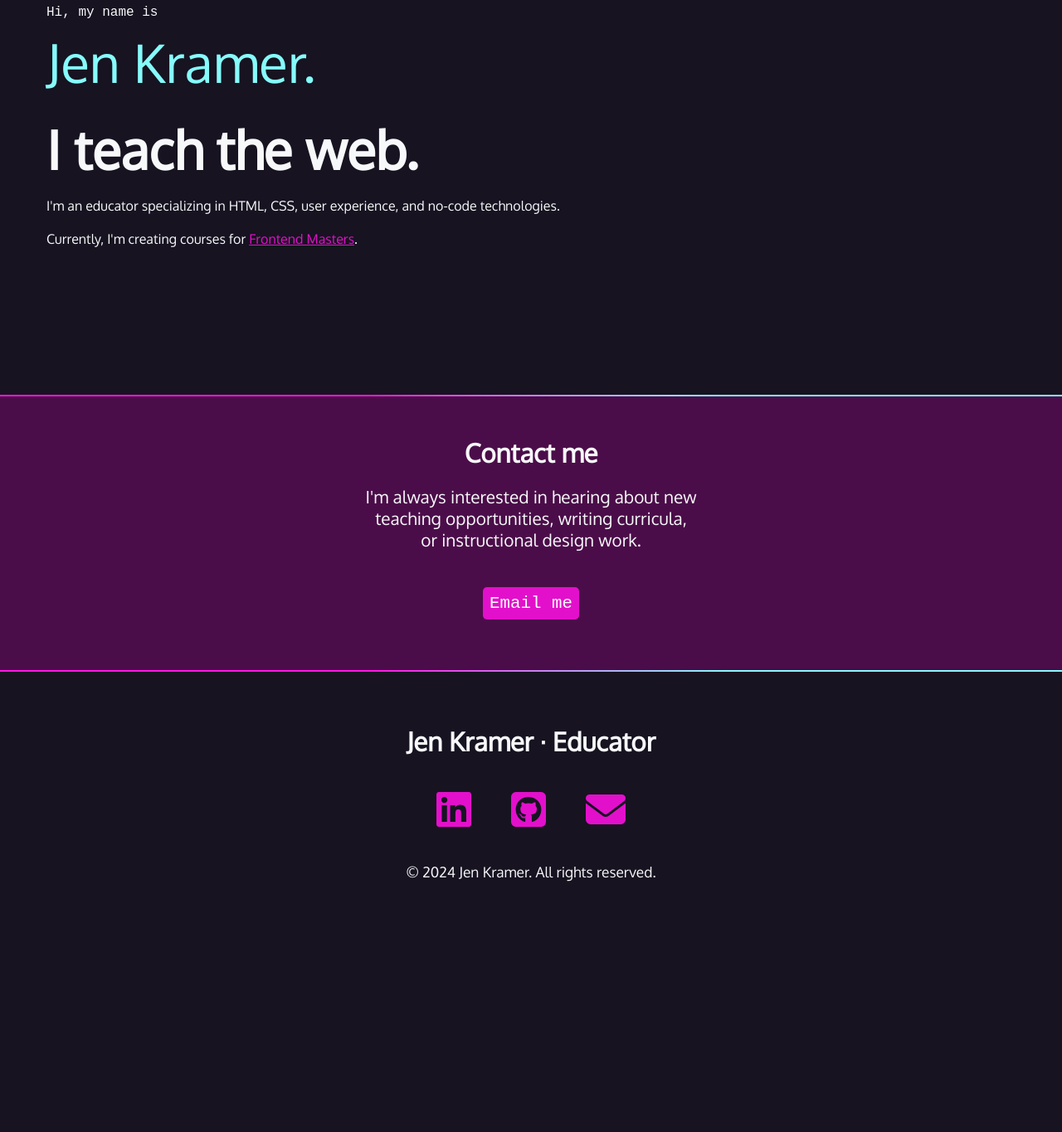
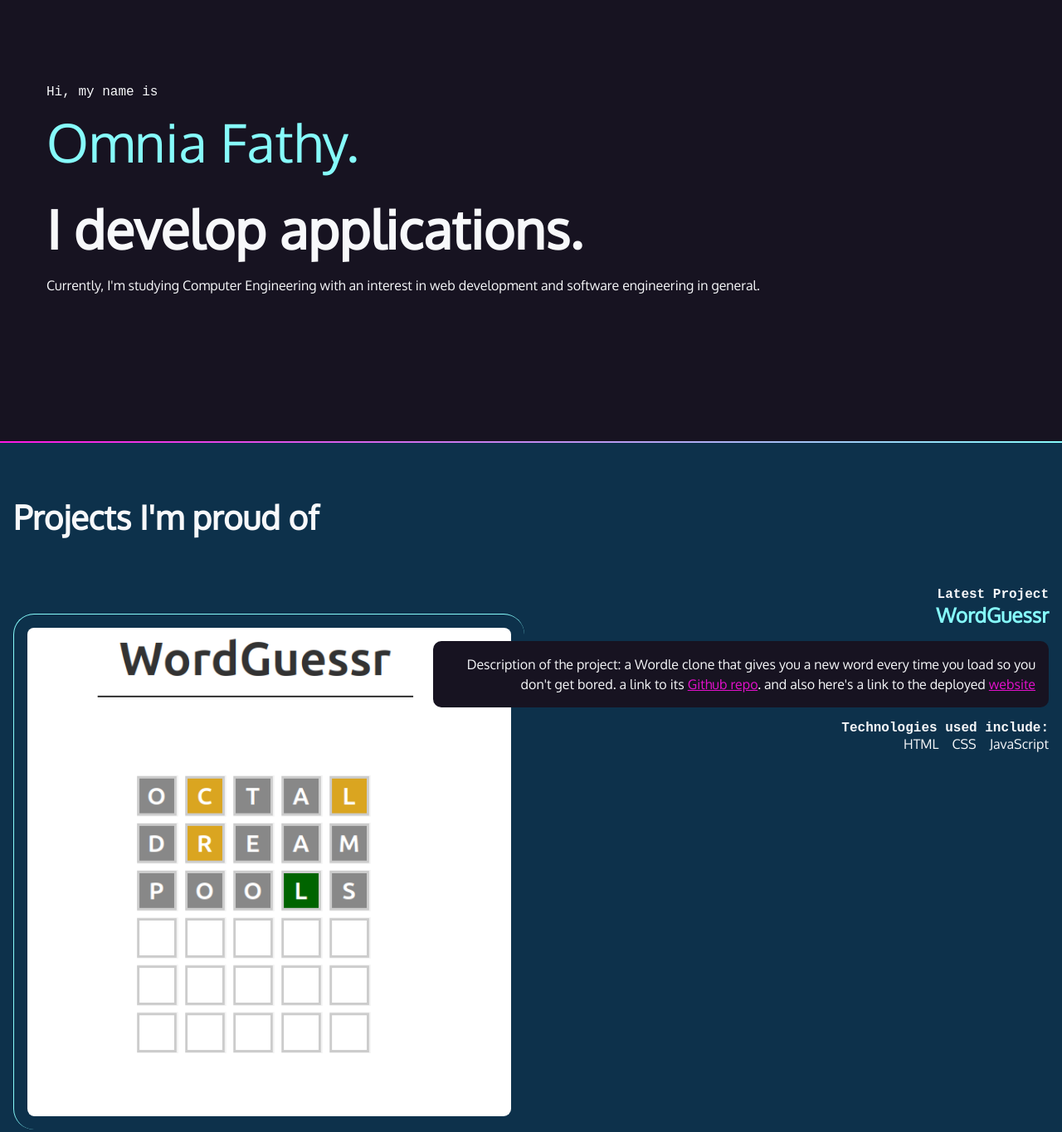
Before and after one commit to AGX18/Portfolio, a plain HTML site: page index.html in a window 1280 px wide. Shown: the part 144-1509 px from the top of the page at 83% size. Before the commit the page ends 1291 px from the top, so only its background shows below. Drawn offline with Linux system fonts and the light colour scheme; a web font is replaced by a local one.

Commit message:
added the projects section and finished the project.

```diff
--- a/css/style.css
+++ b/css/style.css
@@ -1,4 +1,7 @@
-/* variables declared here - these are the colors for our pages, as well as the font stacks and sizes. */
+/* This CSS was copied from our portfolio site at the end of chapter 4, from VSCode.
+
+variables declared here - these are the colors for our pages, as well as the font stacks and sizes. */
+
 :root {
   --black: #171321;
   --dkblue: #0d314b;
@@ -11,16 +14,21 @@
   --mono: "Oxygen mono", monospace;
   --sans: Oxygen, sans-serif;
 }
+
 /* border box model: https://css-tricks.com/box-sizing/ */
+
 html {
   box-sizing: border-box;
 }
+
 *,
 *::before,
 *::after {
   box-sizing: inherit;
 }
+
 /* generic styles for the page */
+
 body {
   padding: 0;
   margin: 0;
@@ -30,24 +38,12 @@ body {
   font-size: var(--font-size);
 }
 
-/* background color divs */
-.section-plum {
-  background-color: var(--plum);
-}
-.gradient {
-  background: linear-gradient(
-    90deg,
-    rgba(255, 23, 228, 1) 35%,
-    rgba(134, 251, 251, 1) 68%
-  );
-  height: 2px;
-}
-
 h1,
 h2,
 h3 {
   margin: 0;
 }
+
 a {
   color: var(--magenta);
 }
@@ -56,9 +52,35 @@ a:hover {
   color: var(--hotmag);
   text-decoration: none;
 }
+
+img {
+  width: 100%;
+}
+
+/* background color divs */
+
+.section-plum {
+  background-color: var(--plum);
+}
+
+.section-dkblue {
+  background-color: var(--dkblue);
+}
+
+.gradient {
+  background: linear-gradient(
+    90deg,
+    rgba(255, 23, 228, 1) 0%,
+    rgba(134, 251, 251, 1) 100%
+  );
+  height: 2px;
+}
+
 /* intro styles */
+
 #intro {
   padding: 4rem 1rem 10rem 1rem;
+  padding-bottom: 10rem;
   max-width: 1200px;
   margin: 0 auto;
 }
@@ -91,7 +113,7 @@ a:hover {
   width: 400px;
   text-align: center;
   margin: 0 auto;
-  padding: 3rem 0;
+  padding: 4rem 0;
 }
 
 #contact p:last-child {
@@ -99,10 +121,11 @@ a:hover {
 }
 
 /* navigation */
+
 nav {
   font-family: var(--mono);
   font-size: 80%;
-  padding: 1rem;
+  padding: 4rem 1rem;
 }
 
 nav h1 a {
@@ -119,18 +142,22 @@ nav ul {
   align-items: center;
   gap: 2rem;
 }
+
 nav li:first-child {
   flex-basis: 100%;
   text-align: center;
 }
+
 nav [class*="fa-"] {
   font-size: 150%;
   color: var(--aqua);
 }
+
 nav h1 [class*="fa-"] {
   font-size: 100%;
   color: var(--aqua);
 }
+
 nav a {
   color: white;
   text-decoration: none;
@@ -141,24 +168,28 @@ nav a:hover,
 nav [class*="fa-"]:hover {
   color: var(--magenta);
 }
+
 .button {
-  font-family: var(--mono);
-  text-decoration: none;
   background-color: var(--magenta);
   color: white;
   padding: 0.5rem;
   border-radius: 5px;
+  text-decoration: none;
+  font-family: var(--mono);
 }
 
 .button:hover {
   color: white;
   background-color: var(--hotmag);
 }
+
 /* footer section */
+
 footer {
   text-align: center;
   padding: 4rem 0;
 }
+
 footer ul {
   list-style-type: none;
   padding: 0;
@@ -169,6 +200,92 @@ footer ul {
   gap: 3rem;
   font-size: 3rem;
 }
+
+/* projects section */
+#projects {
+  padding: 4rem 1rem;
+}
+
+#projects h2 {
+  font-size: 2.5rem;
+  margin-bottom: calc(2.5rem * 1.5);
+}
+
+#projects h3 {
+  color: var(--aqua);
+}
+
+#projects h4 {
+  font-size: 1rem;
+  font-family: var(--mono);
+  margin: 0;
+}
+
+.black-box {
+  background-color: var(--black);
+  padding: 1rem;
+  border-radius: 10px;
+  color: var(--white);
+  font-size: 1rem;
+  line-height: 1.5;
+}
+
+#projects ul {
+  list-style-type: none;
+  padding: 0;
+  margin: 0;
+  display: flex;
+  flex-flwo: row wrap;
+  justify-content: flex-start;
+  gap: 1rem;
+  font-size: 1rem;
+}
+
+#projects img {
+  margin: 2rem 0 4rem 0;
+  border-left: 1px solid var(--aqua);
+  border-top: 1px solid var(--aqua);
+  border-radius: 25px;
+  padding: 1rem;
+}
+
+@media (min-width: 550px) {
+  article {
+    display: grid;
+    grid-template-columns: repeat(10, 1fr);
+    gap: 1rem;
+  }
+  #projects img {
+    grid-column: 1/6;
+    grid-row: 1/2;
+  }
+
+  .text {
+    grid-row: 1/2;
+    grid-column: 5/11;
+    order: 2;
+    text-align: right;
+  }
+  #projects ul {
+    justify-content: flex-end;
+  }
+
+  #projects .reverse .text {
+    grid-column: 1/7;
+    grid-row: 1/2;
+    text-align: left;
+  }
+
+  #projects .reverse img {
+    grid-column: 6/11;
+    grid-row: 1/2;
+  }
+
+  #projects .reverse ul {
+    justify-content: flex-start;
+  }
+}
+
 @media (min-width: 850px) {
   nav {
     max-width: 1200px;
--- a/index.html
+++ b/index.html
@@ -23,7 +23,7 @@
           <h1>
             <a href="index.html">
               <span class="fas fa-code" aria-hidden="true"></span>
-              <span>Jen Kramer</span>
+              <span>Omnia Fathy</span>
             </a>
           </h1>
         </li>
@@ -31,20 +31,20 @@
         <li><a href="about.html">About</a></li>
         <li><a href="#contact">Contact</a></li>
         <li>
-          <a href="https://www.linkedin.com/in/jen4web/" target="_blank">
+          <a href="https://www.linkedin.com/in/omnia-rady/" target="_blank">
             <span class="fab fa-linkedin" aria-hidden="true"></span>
             <span class="sr-only">LinkedIn</span>
           </a>
         </li>
         <li>
-          <a href="https://www.github.com/jen4web" target="_blank">
+          <a href="https://github.com/AGX18" target="_blank">
             <span class="fab fa-github-square" aria-hidden="true"></span>
             <span class="sr-only">Github</span>
           </a>
         </li>
         <li>
           <a
-            href="https://www.dropbox.com/s/3z2hm5gu3v2lrfy/JenKramerCV.pdf?dl=0"
+            href="https://docs.google.com/document/d/1XOdN9yL-sox21FdCl0HZpYl0bPCbNxLwJ3KNtr0KdLI/edit?usp=sharing"
             target="_blank"
             class="button"
             >Resume</a
@@ -53,59 +53,104 @@
       </ul>
     </nav>
     <section id="intro">
-      <p class="name">Hi, my name is <span>Jen Kramer.</span></p>
-      <h2>I teach the web.</h2>
+      <p class="name">Hi, my name is <span>Omnia Fathy.</span></p>
+      <h2>I develop applications.</h2>
       <p>
-        I'm an educator specializing in HTML, CSS, user experience, and no-code
-        technologies.
-      </p>
-      <p>
-        Currently, I'm creating courses for
-        <a
-          href="https://frontendmasters.com/teachers/jen-kramer/"
-          target="_blank"
-          >Frontend Masters</a
-        >.
+        Currently, I'm studying Computer Engineering with an interest in web
+        development and software engineering in general.
       </p>
     </section>
 
+    <div class="gradient"></div>
+
+    <div class="section-dkblue">
+      <section id="projects">
+        <h2>Projects I'm proud of</h2>
+        <article>
+          <div class="text">
+            <h4>Latest Project</h4>
+            <h3>WordGuessr</h3>
+            <p class="black-box">
+              Description of the project: a Wordle clone that gives you a new
+              word every time you load so you don't get bored. a link to its
+              <a href="https://github.com/AGX18/WordGuessr">Github repo</a>. and
+              also here's a link to the deployed
+              <a href="https://agx18.github.io/WordGuessr">website</a>
+            </p>
+
+            <h4>Technologies used include:</h4>
+            <ul>
+              <li>HTML</li>
+              <li>CSS</li>
+              <li>JavaScript</li>
+            </ul>
+          </div>
+          <img src="img/wordGuessr.png" alt="Screenshot of wordGuessr." />
+        </article>
+        <article class="reverse">
+          <div class="text">
+            <h3>Gitlet</h3>
+            <p class="black-box">
+              Description of the project: A Git-like Version Control System for
+              storing file backups. Gitlet supports most of Git's local
+              functionalities: add, commit, checkout, log, ..etc. and this is
+              the link to its
+              <a href="https://github.com/AGX18/Gitlet">Github repo</a>.
+            </p>
+
+            <h4>Technologies used include:</h4>
+            <ul>
+              <li>Core Java</li>
+            </ul>
+          </div>
+          <img src="img/gitlet.png" alt="Screenshot of gitlet logo." />
+        </article>
+      </section>
+    </div>
     <div class="gradient"></div>
 
     <div class="section-plum">
       <section id="contact">
         <h2>Contact me</h2>
         <p>
-          I'm always interested in hearing about new teaching opportunities,
-          writing curricula, or instructional design work.
+          I'm always interested in hearing about internship opportunities, job
+          offers, networking events, or workshops related to software
+          engineering. I am eager to learn about any openings for roles that
+          involve software development, coding, or technology innovation.
+          Additionally, I am keen on receiving information about career fairs,
+          tech talks, and any resources that could help me grow as a software
+          engineer.
         </p>
-        <p><a class="button" href="mailto:jen@example.com">Email me</a></p>
+        <p>
+          <a class="button" href="mailto:omnia.f.rady@gmail.com">Email me</a>
+        </p>
       </section>
     </div>
     <div class="gradient"></div>
-
+    <!-- instructions in JavaScript block -->
     <footer>
-      <h2>Jen Kramer &middot; Educator</h2>
+      <h2>Omnia Fathy &middot; Student</h2>
       <ul>
         <li>
-          <a href="https://www.linkedin.com/in/jen4web" target="_blank">
+          <a href="https://www.linkedin.com/in/omnia-rady" target="_blank">
             <span class="fab fa-linkedin" aria-hidden="true"></span>
             <span class="sr-only">LinkedIn</span>
           </a>
         </li>
         <li>
-          <a href="https://www.github.com/jen4web" target="_blank">
+          <a href="https://github.com/AGX18" target="_blank">
             <span class="fab fa-github-square" aria-hidden="true"></span>
             <span class="sr-only">Github</span>
           </a>
         </li>
         <li>
-          <a href="mailto:jen@example.com">
+          <a href="mailto:omnia.f.rady@gmail.com">
             <span class="fas fa-envelope" aria-hidden="true"></span>
             <span class="sr-only">Email</span>
           </a>
         </li>
       </ul>
-      <p><small>&copy; 2024 Jen Kramer. All rights reserved.</small></p>
+      <p><small>&copy; 2024 Omnia Fathy. All rights reserved.</small></p>
     </footer>
   </body>
 </html>
```
Also changed, not shown: img/gitlet.png (added), img/wordGuessr.png (added).
